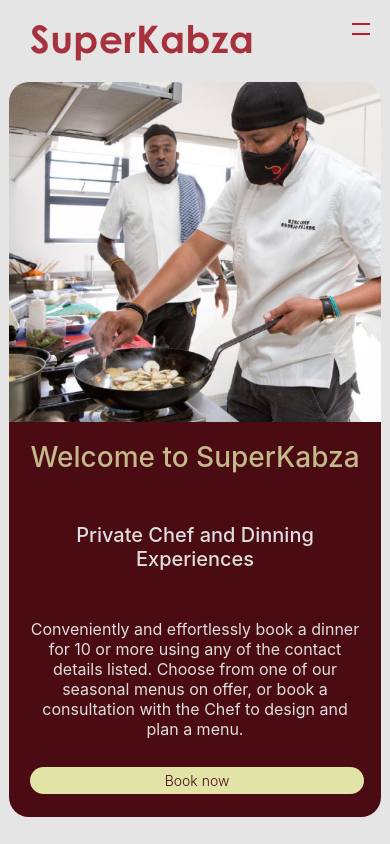
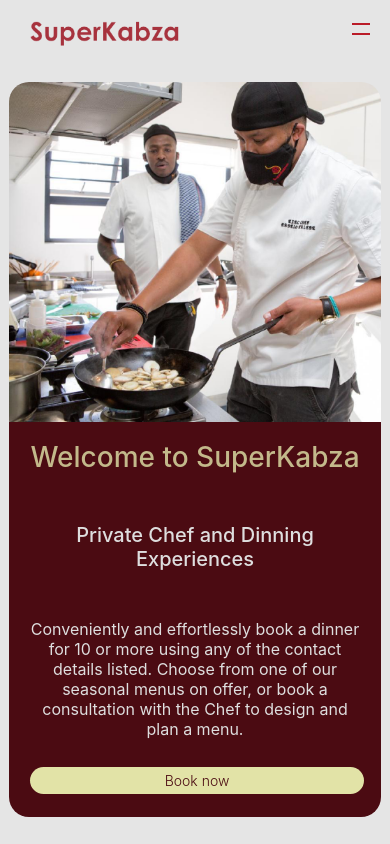
Before and after one commit to LedwabaDineo/kabza, an Angular app: page / in a window 390 px wide. Shown: the top 844 px of the page. Built offline with nearby package versions, Linux system fonts and the light colour scheme.

Commit message:
logo resize, and list font weight and size

```diff
--- a/src/app/menu/menu.component.less
+++ b/src/app/menu/menu.component.less
@@ -161,6 +161,10 @@
   display: block;
   float: left;
   padding: 15px 30px;
+
+  img {
+    width: 150px;
+  }
 }
 
 .header .menu {
@@ -233,16 +237,16 @@
   width: 256px;
 }
 
-.header .dropdown-content li {
-  width: 300px;
-}
+// .header .dropdown-content li {
+//   width: 300px;
+// }
 
 .header  .dropdown-content li a {
   display: block;
-  font-size: 14px;
+  font-size: 20px;
 	font-style: normal;
 	font-variant: normal;
-	font-weight: 500;
+	font-weight: 600;
 	line-height: 26.4px;
   color: @menucolor;
   padding: 20px 20px;
```
